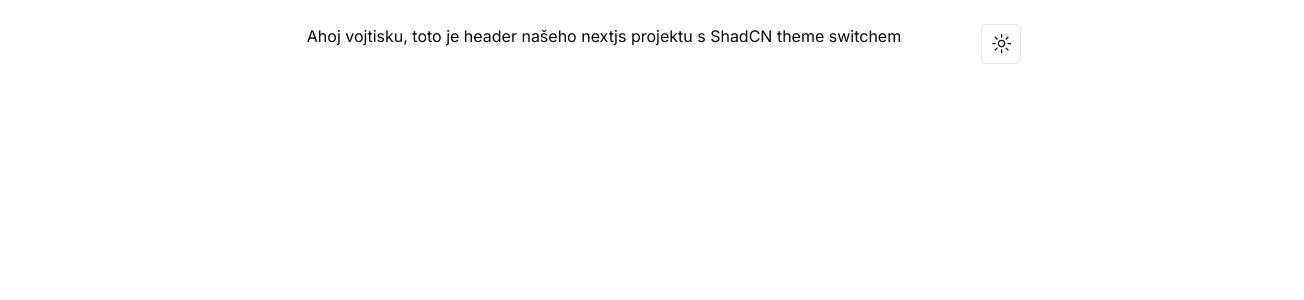
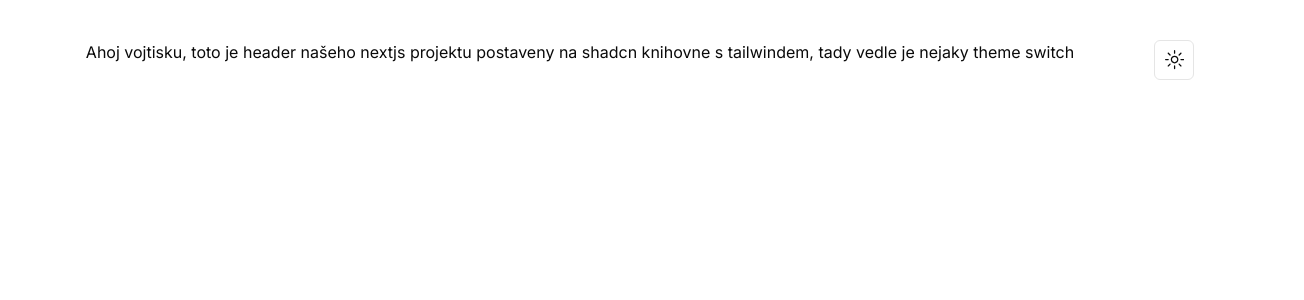
Before and after one commit to L3onardoCZ/pvd-project, a Next.js app: page / in a window 1280 px wide. Shown: the top 300 px of the page, 1304 px wide, since content can reach past the window. Built offline with nearby package versions, Linux system fonts and the light colour scheme.

Commit message:
Header message edited

```diff
--- a/src/components/Header.tsx
+++ b/src/components/Header.tsx
@@ -3,9 +3,9 @@ import ModeToggle from "./ModeToggle"
 export default function Header(){
     return(
         <>
-            <header className="flex flex-row align-center justify-center w-full gap-10 m-6">
+            <header className="flex flex-row align-center justify-center w-full gap-10 mt-10">
                     <h1>
-                        Ahoj vojtisku, toto je header našeho nextjs projektu s ShadCN theme switchem
+                        Ahoj vojtisku, toto je header našeho nextjs projektu postaveny na shadcn knihovne s tailwindem, tady vedle je nejaky theme switch
                     </h1>
                 <br />
                     <ModeToggle />
```
